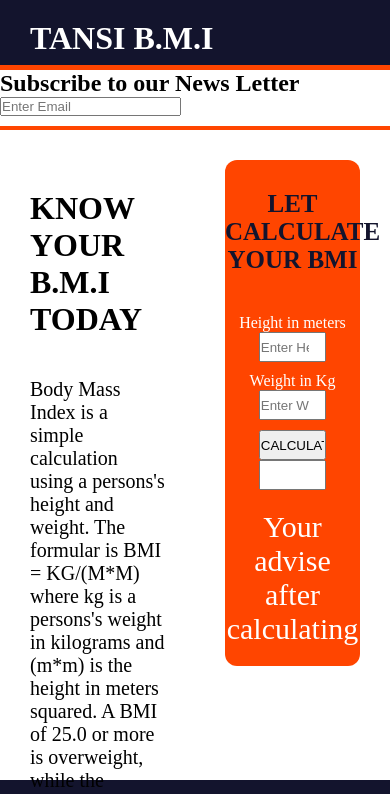
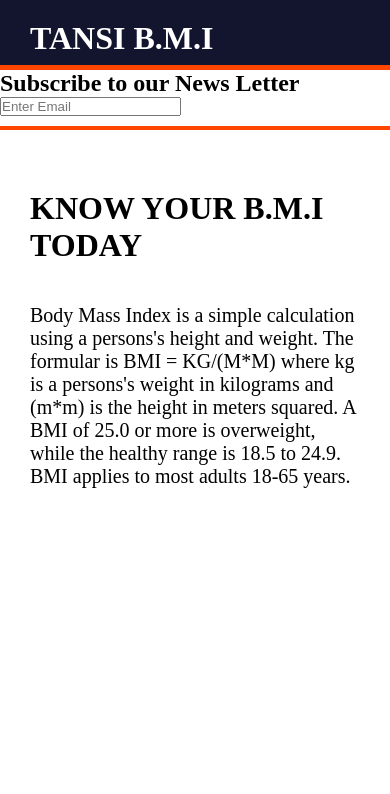
Before and after one commit to eustacetansi/BMI-Calculator, a plain HTML site: page index.html in a window 390 px wide. Shown: the top 794 px of the page. Drawn offline with Linux system fonts and the light colour scheme.

Commit message:
edited media query

```diff
--- a/index.html
+++ b/index.html
@@ -4,7 +4,7 @@
     <meta charset="UTF-8">
     <meta http-equiv="X-UA-Compatible" content="IE=edge">
     <meta name="viewport" content="width=device-width, initial-scale=1.0">
-    <title>Document</title>
+    <title>TANSI BMI</title>
     <link rel="stylesheet" href="./style.css">
 </head>
 <body>
--- a/style.css
+++ b/style.css
@@ -86,6 +86,6 @@ footer{
 @media only screen and (max-width: 1100px) {
     /* For mobile phones: */
     [class*="col-"] {
-        width: 50%;
+        width: 100%;
     }
 }
```
